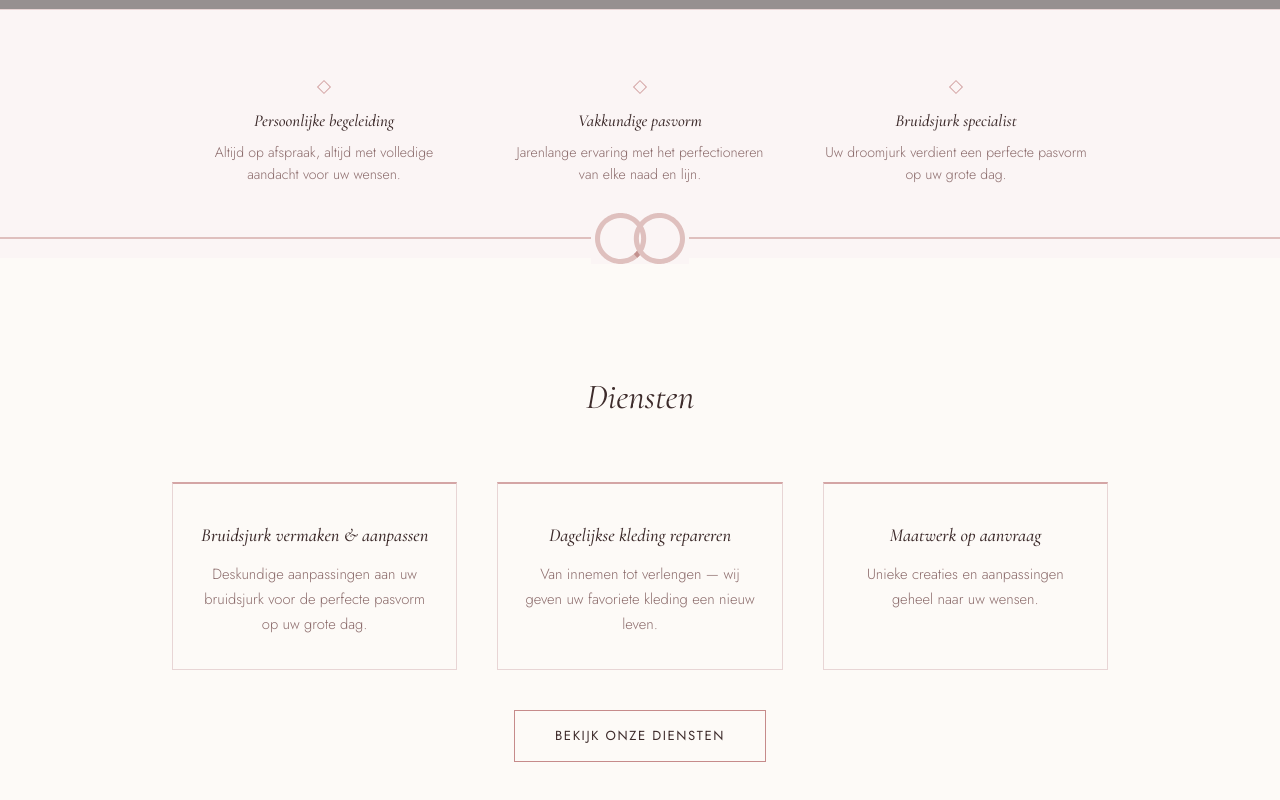
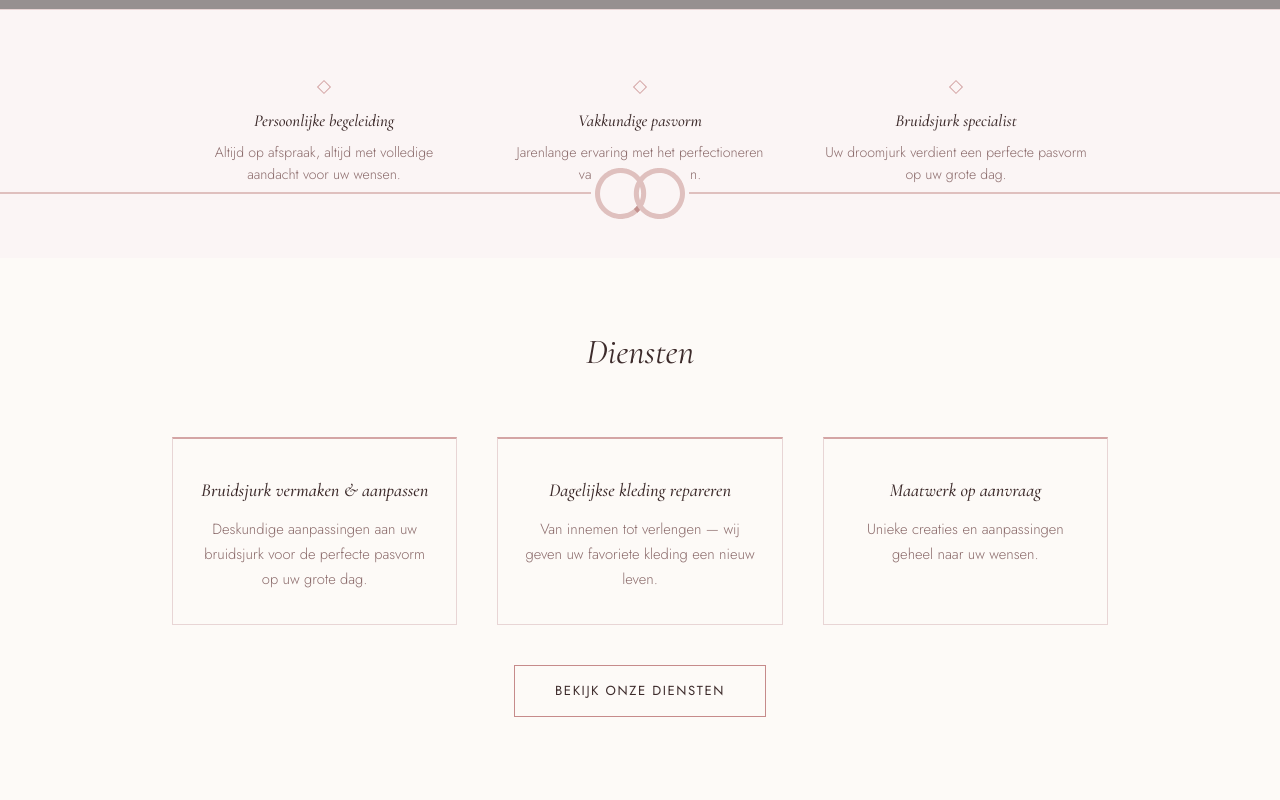
Before and after one commit to selimcelem/q-atelier, a plain HTML site: page frontend/public/index.html in a window 1280 px wide. Shown: the part 872-1672 px from the top of the page. Drawn offline with nearby package versions, Linux system fonts and the light colour scheme; no server answers; grey boxes are pictures that could not be loaded.

Commit message:
fix: increase divider margin-top to -90px for color boundary alignment

```diff
--- a/frontend/public/style.css
+++ b/frontend/public/style.css
@@ -273,7 +273,7 @@ nav {
   align-items: center;
   width: 100%;
   padding: 0;
-  margin-top: -45px;
+  margin-top: -90px;
   position: relative;
   z-index: 1;
 }
```
